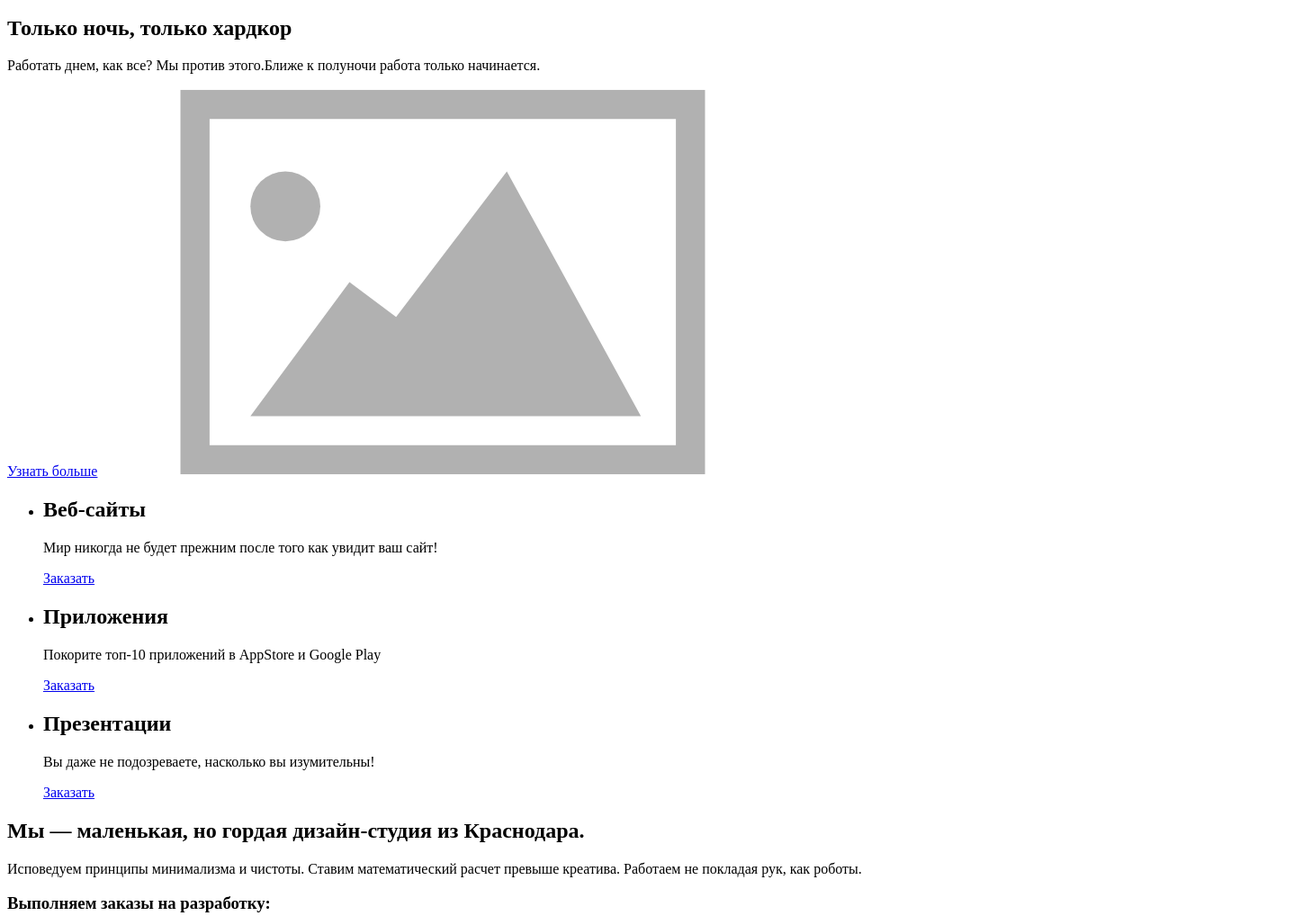
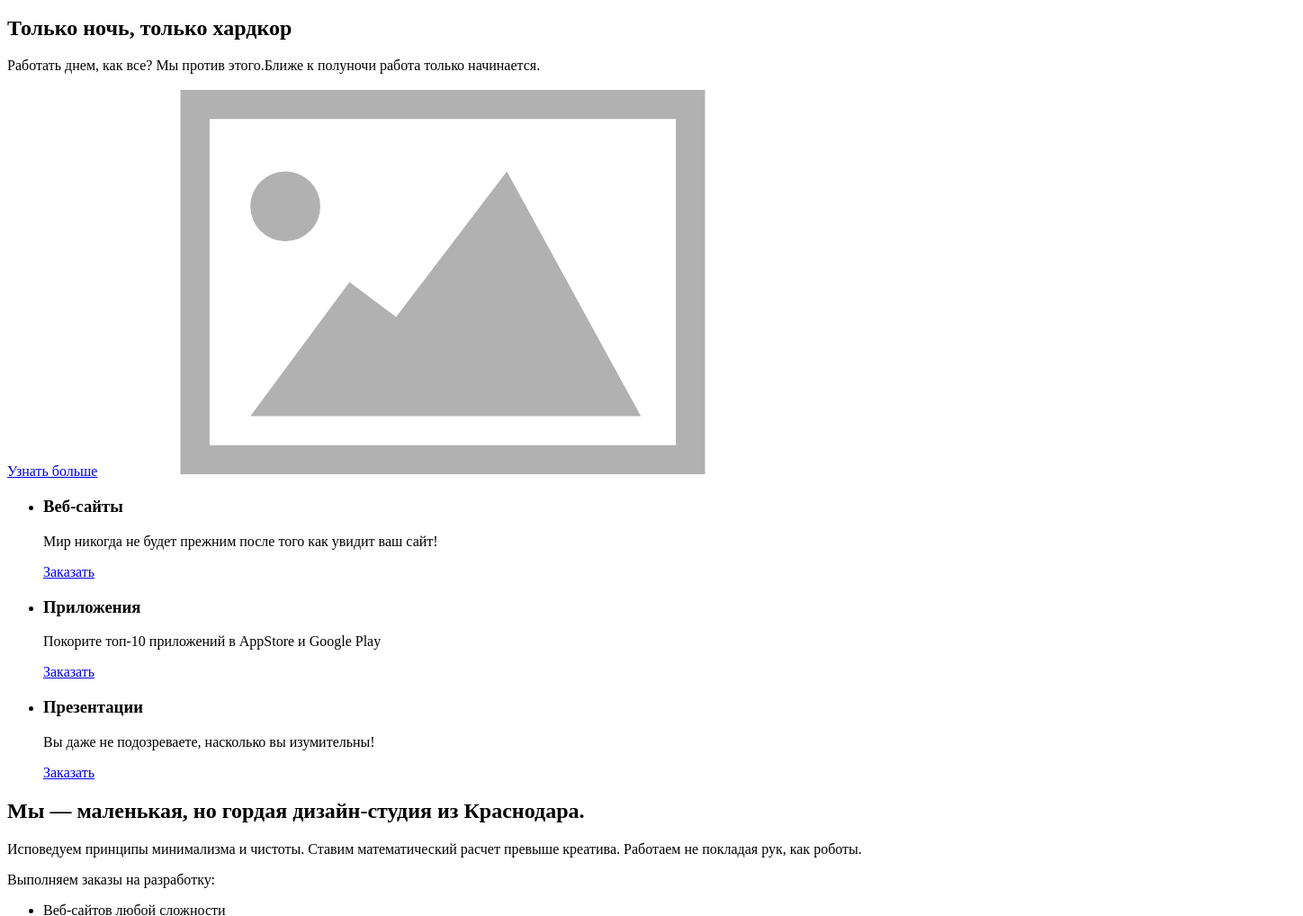
Before and after one commit to AndrewChernigovsky/nerds-girey, a plain HTML site: page index.html in a window 1280 px wide. Shown: the part 1273-2291 px from the top of the page at 90% size, 1448 px wide, since content can reach past the window. Drawn offline with Linux system fonts and the light colour scheme.

Commit message:
Исправил ошибки

```diff
--- a/index.html
+++ b/index.html
@@ -9,9 +9,10 @@
 
 <body>
     <header class="header-main">
+        <div class="header-main__wrapper">
+            <a class="header-main__logo-link" href="#"><img class="header-main__logo-image"
+                    src="./image/placeholder.svg" alt="logotype" width="160px" height="65px"></a>
             <nav class="header-main__navigation">
-            <img class="header-main__navigation-logo" src="Image/placeholder.svg" alt="logotype" width="160px"
-                height="65px">
                 <ul class="header-main__navigation-list">
                     <li class="header-main__navigation-list-item"><a class="header-main__navigation-link"
                             href="#">Студия</a></li>
@@ -22,50 +23,52 @@
                     <li class="header-main__navigation-list-item"><a class="header-main__navigation-link"
                             href="#">Контакты</a></li>
                 </ul>
+            </nav>
             <a class="header-main__navigation-cart" href="#">Корзина</a>
-        </nav>
+        </div>
     </header>
-    <section class="slider-block">
-        <article class="slider slider__one">
+    <section class="intro">
+        <div class="intro__slider">
             <h2 class="slider__title">Долго, дорого, скрупулезно.</h2>
             <p class="slider__description">Математически выверенный дизайн для вашего сайта или мобильного приложения.
             </p>
             <a class="slider__button" href="#">Узнать больше</a>
-            <img class="slider__image" src="Image/placeholder.svg" alt="Три одинаковых телефона." width="760px"
+            <img class="slider__image" src="./image/placeholder.svg" alt="Три одинаковых телефона." width="760px"
                 height="431px">
-        </article>
-        <article class="slider slider__two">
+        </div>
+        <div class="intro__slider">
             <h2 class="slider__title">Любим математику как никто другой</h2>
             <p class="slider__description">Никакого креатива, только математические формулы для расчета идеальных
                 пропорций
             </p>
             <a class="slider__button" href="#">Узнать больше</a>
-            <img class="slider__image" src="Image/placeholder.svg" alt="Два монитора." width="760px" height="431px>
-        </article>
-        <article class=" slider slider__three">
+            <img class="slider__image" src="./image/placeholder.svg" alt="Два монитора." width="760px" height="431px">
+        </div>
+        <div class="intro__slider">
             <h2 class="slider__title">Только ночь, только хардкор</h2>
             <p class="slider__description">Работать днем, как все? Мы против этого.Ближе к полуночи работа только
                 начинается.</p>
             <a class="slider__button" href="#">Узнать больше</a>
-            <img class="slider__image" src="Image/placeholder.svg" alt="Телефон и планшет." width="760px" height="431px>
-        </article>
+            <img class="slider__image" src="./image/placeholder.svg" alt="Телефон и планшет." width="760px"
+                height="431px">
+        </div>
     </section>
     <section class=" promotion-block">
         <ul class="promotion-block__list">
             <li class="promotion-block__list-item">
-                    <h2 class="promotion-block__title">Веб-сайты</h2>
+                <h3 class="promotion-block__title">Веб-сайты</h3>
                 <p class="promotion-block__text">Мир никогда не будет прежним после того как увидит ваш сайт!</p>
-                    <a href="promotion-block__link button-one">Заказать</a>
+                <a class="promotion-block__link button-one" href="#">Заказать</a>
             </li>
             <li class="promotion-block__list-item">
-                    <h2 class="promotion-block__title">Приложения</h2>
+                <h3 class="promotion-block__title">Приложения</h3>
                 <p class="promotion-block__text">Покорите топ-10 приложений в AppStore и Google Play</p>
-                    <a href="promotion-block__link button-two">Заказать</a>
+                <a class="promotion-block__link button-two" href="#">Заказать</a>
             </li>
             <li class="promotion-block__list-item">
-                    <h2 class="promotion-block__title">Презентации</h2>
+                <h3 class="promotion-block__title">Презентации</h3>
                 <p class="promotion-block__text">Вы даже не подозреваете, насколько вы изумительны!</p>
-                    <a href="promotion-block__link button-three">Заказать</a>
+                <a class="promotion-block__link button-three" href="#">Заказать</a>
             </li>
         </ul>
     </section>
@@ -74,7 +77,7 @@
             <h2 class="service__title">Мы — маленькая, но гордая дизайн-студия из Краснодара.</h2>
             <p class="service__text">Исповедуем принципы минимализма и чистоты. Ставим математический расчет превыше
                 креатива. Работаем не покладая рук, как роботы.</p>
-            <h3 class="service__list-title">Выполняем заказы на разработку:</h3>
+            <p class="service__list-title">Выполняем заказы на разработку:</p>
             <ul class="service__list">
                 <li class="service__list-item">Веб-сайтов любой сложности</li>
                 <li class="service__list-item">Мобильных приложений для IOS и Android</li>
@@ -82,7 +85,7 @@
             </ul>
         </div>
         <div class="studio-block__statistics">
-            <img class="statistics__image" src="Image/placeholder.svg" alt="Логотип сайта nerds." width="360px"
+            <img class="statistics__image" src="./image/placeholder.svg" alt="Логотип сайта nerds." width="360px"
                 height="208px">
             <h2 class="statistics__list-title">с 2004 года Любим точность во всем:</h2>
             <ul class="statistics__list">
@@ -102,37 +105,38 @@
         </div>
         <div class="studio-block__partners">
             <ul class="partners__list">
-                <li class="partners__list-item"><img class="partners__item-image" src="Image/placeholder.svg"
+                <li class="partners__list-item"><img class="partners__item-image" src="./image/placeholder.svg"
                         alt="HTML академия." width="199px" height="68px"></li>
-                <li class="partners__list-item"><img class="partners__item-image" src="Image/placeholder.svg"
+                <li class="partners__list-item"><img class="partners__item-image" src="./image/placeholder.svg"
                         alt="Barbershop Borodinski." width="209px" height="90px"></li>
-                <li class="partners__list-item"><img class="partners__item-image" src="Image/placeholder.svg"
+                <li class="partners__list-item"><img class="partners__item-image" src="./image/placeholder.svg"
                         alt="Фирми Pink" width="185px" height="52px"></li>
-                <li class="partners__list-item"><img class="partners__item-image" src="Image/placeholder.svg"
+                <li class="partners__list-item"><img class="partners__item-image" src="./image/placeholder.svg"
                         alt="Фирма Mishka" width="173px" height="84px"></li>
             </ul>
         </div>
     </section>
     <section class="connection-block">
-        <img class="connection-block__map" src="Image/placeholder.svg" alt="Карта с местонахождением офиса.">
+        <img class="connection-block__map" src="./image/placeholder.svg" alt="Карта с местонахождением офиса."
+            width="1440px" height="416px">
         <div class="connection-block__contact-information">
             <h2 class="contact-information__title">NЁRDS DESIGN STUDIO</h2>
             <address class="contact-information__address">191186, Санкт-Петербург, ул. Б. Конюшенная, д. 19/8
             </address>
-            <a class="contact-information__tel" href="tel:+7 (812) 275-75-75">тел. +7 (812) 275-75-75</a>
+            <a class="contact-information__tel" href="tel:+78122757575">тел. +7 (812) 275-75-75</a>
             <a class="contact-information__mail" href="#">Напишите нам</a>
         </div>
     </section>
     <footer class="footer-main">
         <ul class="footer-main__social-list">
             <li class="social-list_item"><a href="#" class="social-list__item-link"><img class="social-list__link-image"
-                        src="Image/placeholder.svg" alt="Vkontakte." width="26px" height="15px"></a></li>
+                        src="./image/placeholder.svg" alt="Vkontakte." width="26px" height="15px"></a></li>
             <li class="social-list_item"><a href="#" class="social-list__item-link"><img class="social-list__link-image"
-                        src="Image/placeholder.svg" alt="Facebook." width="12px" height="22px"></a></li>
+                        src="./image/placeholder.svg" alt="Facebook." width="12px" height="22px"></a></li>
             <li class="social-list_item"><a href="#" class="social-list__item-link"><img class="social-list__link-image"
-                        src="Image/placeholder.svg" alt="Instagram" width="21px" height="21px"></a></li>
+                        src="./image/placeholder.svg" alt="Instagram" width="21px" height="21px"></a></li>
         </ul>
-        <h2 class="footer-main_title">Давайте дружить, это выгодно!</h2>
+        <p class="footer-main_title">Давайте дружить, это выгодно!</p>
         <p class="footer-main-text">Скидка 10% для друзей из социальных сетей.</p>
     </footer>
     <section class="modal-window">
@@ -140,15 +144,15 @@
         <form class="modal-window__form" action="" method="get">
             <p class="form__name-block">
                 <label class="name-block__label" for="name">Ваше имя:</label>
-                <input class="name-block__input" type="text" name="name" placeholder="Имя Фамилия">
+                <input class="name-block__input" type="text" name="name" id="name" placeholder="Имя Фамилия">
             </p>
             <p class="form__mail-block">
                 <label class="mail-block__label" for="email">Ваш email:</label>
-                <input class="mail-block__input" type="email" name="email" placeholder="email@example.com ">
+                <input class="mail-block__input" type="email" name="email" id="email" placeholder="email@example.com ">
             </p>
             <p class="form__letter-block">
                 <label class="letter-block__label" for="text">Текст письма:</label>
-                <input class="letter-block__input" type="text" name="text" placeholder="В свободной форме">
+                <input class="letter-block__input" type="text" name="text" id="name" placeholder="В свободной форме">
             </p>
             <button class="modal-window__button" name="button" type="submit">Отпрваить</button>
         </form>
```
Lines whose indentation alone changed are shown as unchanged.
